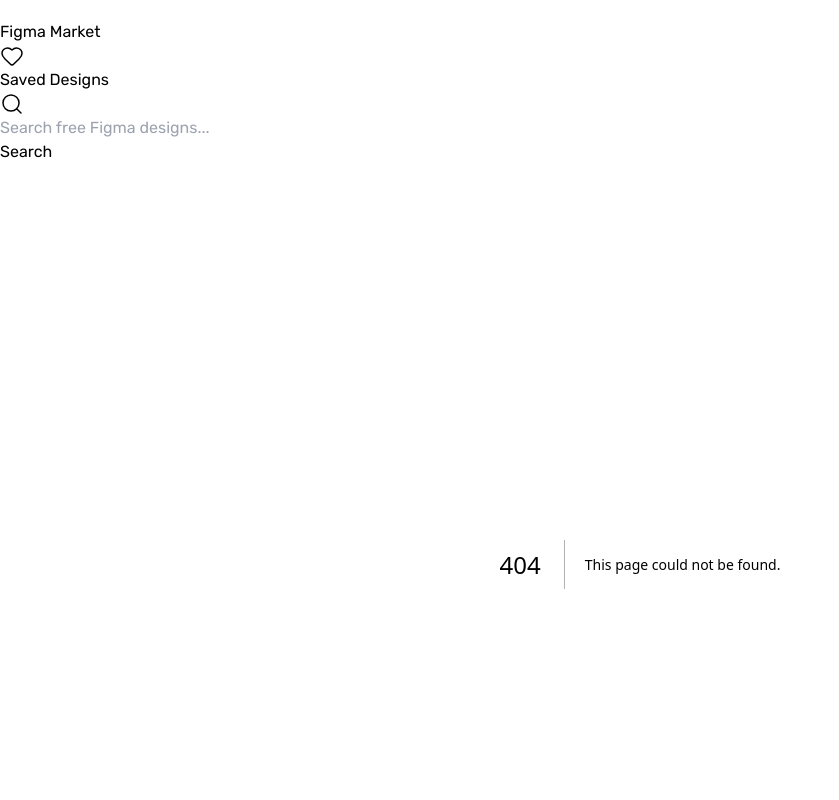
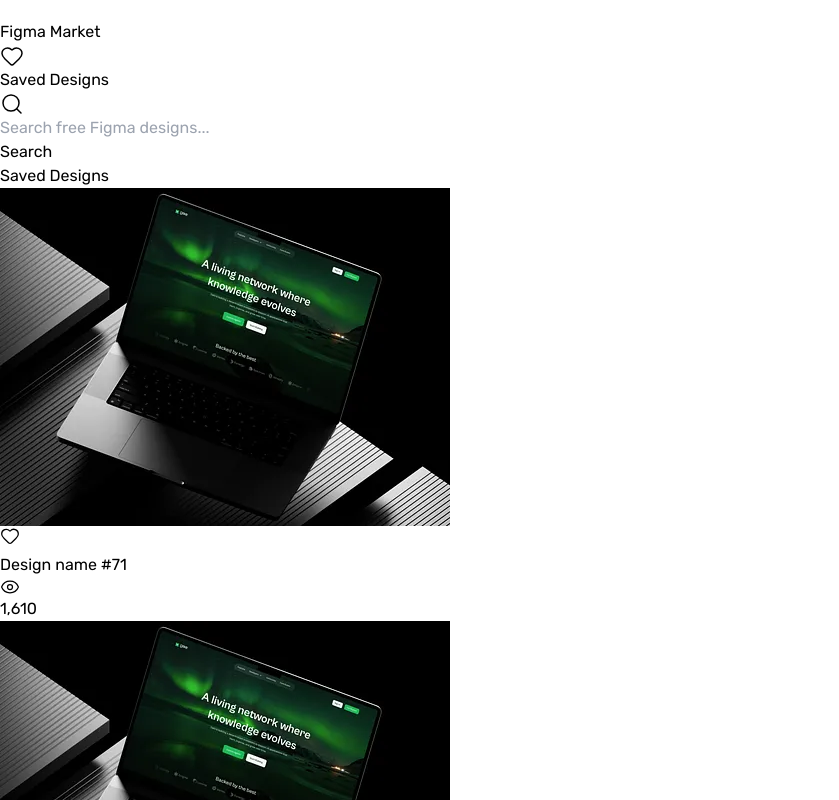
Before and after one commit to yaxyobekuz/figma-market-client, a Next.js app: page /saved in a window 1280 px wide. Before the commit this address had no page. Shown: the top 800 px of the page, without its empty margins (0-839 px from the left). Built offline with nearby package versions, Linux system fonts and the light colour scheme.

Commit message:
feat: implement Saved component to display saved designs

```diff
--- /dev/null
+++ b/src/app/saved/page.jsx
@@ -0,0 +1,22 @@
+// Components
+import DesignItem from "@/components/ui/DesignItem";
+
+const Saved = () => {
+  return (
+    <div className="py-12">
+      <div className="container space-y-12">
+        {/* Title */}
+        <h1 className="text-3xl font-medium">Saved Designs</h1>
+
+        {/* Content */}
+        <ul className="grid grid-cols-1 sm:grid-cols-2 lg:grid-cols-3 gap-5">
+          {Array.from({ length: 9 }).map((_, index) => (
+            <DesignItem key={index} />
+          ))}
+        </ul>
+      </div>
+    </div>
+  );
+};
+
+export default Saved;
```
